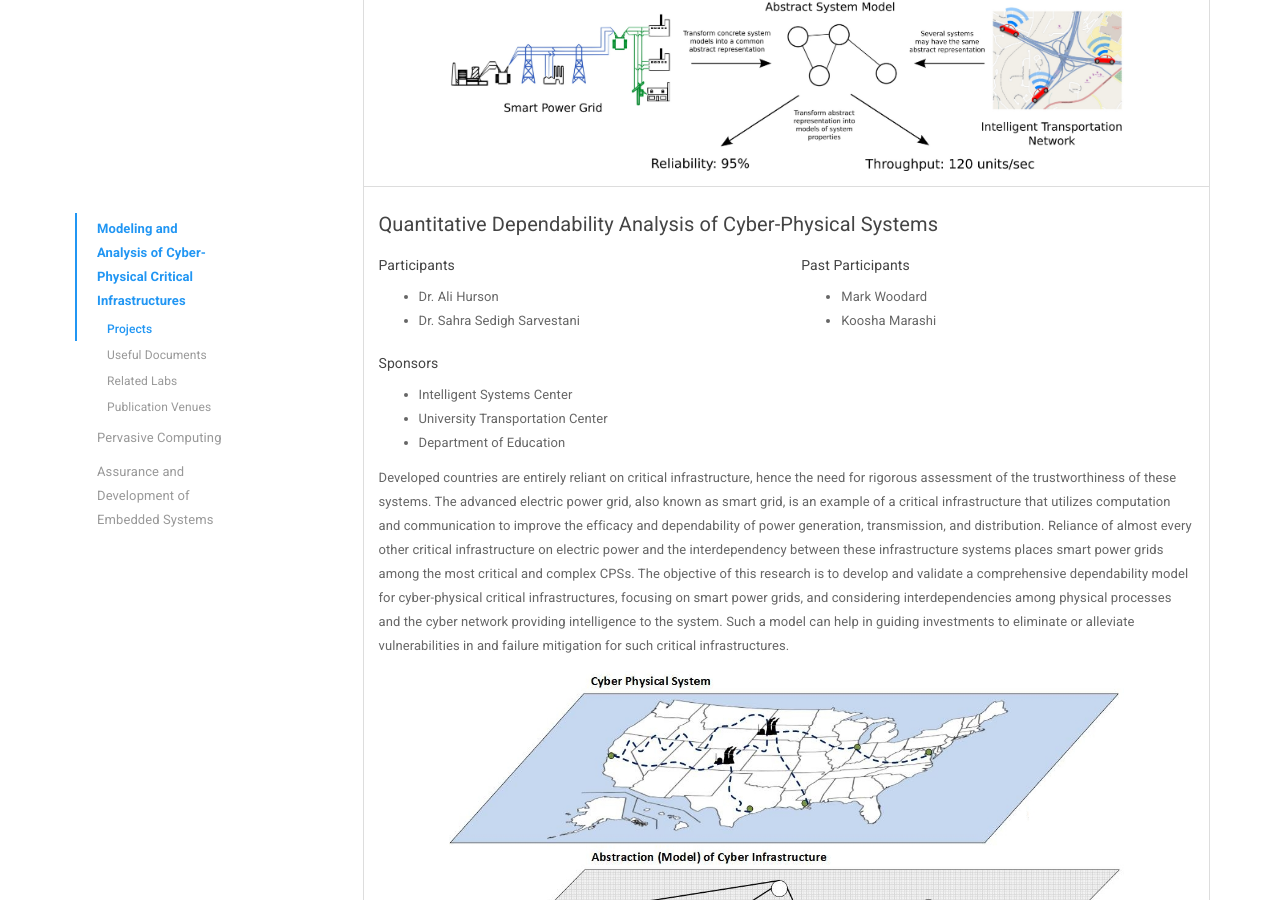
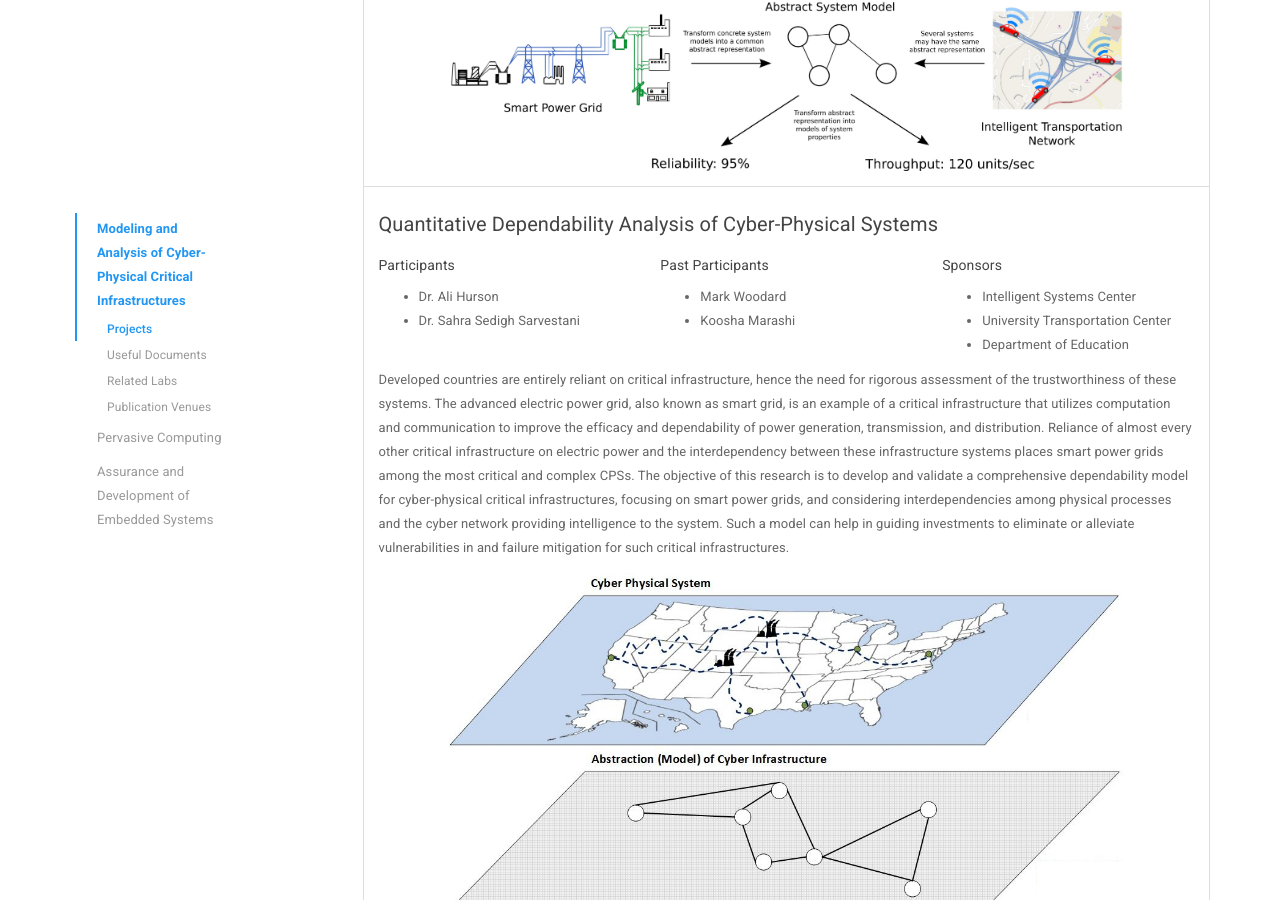
Before and after one commit to sendecomp/sendecomp-website, a Jekyll site: the page built from research-areas.html, in a window 1280 px wide and 900 px high, scrolled down 699 px. Built offline with Jekyll 4.4.1, drawn with Linux system fonts in a browser that asks for light colours.

Commit message:
Automatically adjust column widths for present/past/sponsor columns

```diff
--- a/_includes/project.html
+++ b/_includes/project.html
@@ -1,8 +1,14 @@
 <div class="list-group-item">
   <h5 id="{{ proj.name | slugify }}">{{ proj.name }}</h5>
   <div class="row">
+		{% if proj.members and proj.inactive-members and proj.sponsors %}
+		{% assign col_class = "col-sm-4" %}
+		{% else %}
+		{% assign col_class = "col-sm-6" %}
+		{% endif %}
+
     {% if proj.members %}
-    <div class="col-sm-6">
+		<div class={{ col_class }}>
       <h6>Participant{% if proj.members.size > 1 %}s{% endif %}</h6>
       <ul>
         {% for member in proj.members %}
@@ -12,7 +18,7 @@
     </div>
     {% endif %}
     {% if proj.inactive-members %}
-    <div class="col-sm-6">
+		<div class={{ col_class }}>
       <h6>Past Participant{% if proj.inactive-members.size > 1 %}s{% endif %}</h6>
       <ul>
         {% for member in proj.inactive-members %}
@@ -22,7 +28,7 @@
     </div>
     {% endif %}
     {% if proj.sponsors %}
-    <div class="col-sm-6">
+		<div class={{ col_class }}>
       <h6>Sponsor{% if proj.sponsors.size > 1 %}s{% endif %}</h6>
       <ul>
         {% for sponsor in proj.sponsors %}
```
